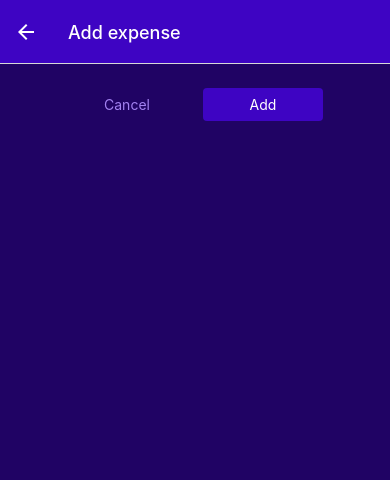
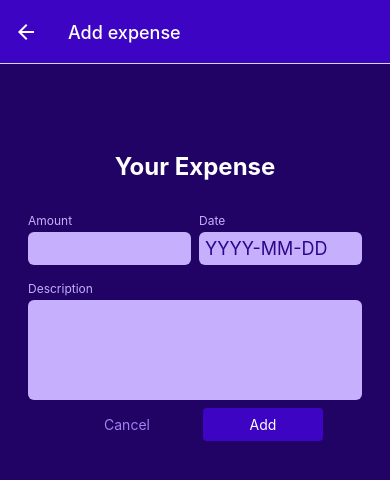
Before and after one commit to zapron/expense-tracker, a React Native app: screen /ManageExpense in a window 390 px wide. Shown: the top 480 px of the page. Built offline with nearby package versions, Linux system fonts and the light colour scheme.

Commit message:
Added error validation

```diff
--- /dev/null
+++ b/components/ManageExpense/ExpenseForm.js
@@ -0,0 +1,155 @@
+import { Alert, StyleSheet, Text, View } from "react-native";
+import React, { useState } from "react";
+import Button from "../UI/Button";
+import Input from "./Input";
+import { getFormattedDate } from "../../util/date";
+import { GlobalStyles } from "../../constants/styles";
+
+const ExpenseForm = ({
+  onCancel,
+  onSubmit,
+  submitButtonLabel,
+  defaultValues,
+}) => {
+  const [inputs, setInputs] = useState({
+    amount: {
+      value: defaultValues?.amount.toString() || "",
+      isValid: true,
+    },
+    date: {
+      value: (defaultValues && getFormattedDate(defaultValues?.date)) || "",
+      isValid: true,
+    },
+    description: {
+      value: defaultValues?.description || "",
+      isValid: true,
+    },
+  });
+  function inputChangedHandler(inputIdentifier, enteredValue) {
+    setInputs((currentInputValues) => {
+      return {
+        ...currentInputValues,
+        [inputIdentifier]: { value: enteredValue, isValid: true },
+      };
+    });
+  }
+  function submitHandler() {
+    const expenseData = {
+      amount: +inputs.amount.value,
+      date: new Date(inputs.date.value),
+      description: inputs.description.value,
+    };
+
+    const amountIsValid = !isNaN(expenseData.amount) && expenseData.amount > 0;
+    const dateIsValid = expenseData.date.toString() !== "Invalid Date";
+    const descriptionIsValid = expenseData.description.trim().length > 0;
+    if (!amountIsValid || !dateIsValid || !descriptionIsValid) {
+      //   Alert.alert("Invalid input OR not all Fields are provided please check");
+
+      setInputs((currentInputs) => {
+        return {
+          amount: { value: currentInputs.amount.value, isValid: amountIsValid },
+          date: { value: currentInputs.date.value, isValid: dateIsValid },
+          description: {
+            value: currentInputs.description.value,
+            isValid: descriptionIsValid,
+          },
+        };
+      });
+      return;
+    }
+    onSubmit(expenseData);
+  }
+
+  const formIsInvalid =
+    !inputs.amount.isValid ||
+    !inputs.date.isValid ||
+    !inputs.description.isValid;
+
+  return (
+    <View style={styles.formStyle}>
+      <Text style={styles.title}>Your Expense</Text>
+      <View style={styles.inputsRow}>
+        <Input
+          label="Amount"
+          style={styles.rowInput}
+          invalid={!inputs.amount.isValid}
+          textInputConfig={{
+            keyboardType: "decimal-pad",
+            onChangeText: (enteredValue) => {
+              // this is working same as below ones
+              inputChangedHandler("amount", enteredValue);
+            },
+            // onChangeText: inputChangedHandler.bind(this, "amount"), // suggested in the course but above also works
+            value: inputs.amount.value,
+          }}
+        />
+        <Input
+          label="Date"
+          style={styles.rowInput}
+          invalid={!inputs.date.isValid}
+          textInputConfig={{
+            placeholder: `YYYY-MM-DD`,
+            maxLength: 10,
+            onChangeText: inputChangedHandler.bind(this, "date"),
+            value: inputs.date.value,
+          }}
+        />
+      </View>
+      <Input
+        label="Description"
+        invalid={!inputs.description.isValid}
+        textInputConfig={{
+          multiline: true,
+          numberOfLines: 3,
+          onChangeText: inputChangedHandler.bind(this, "description"),
+          value: inputs.description.value,
+        }}
+      />
+      {formIsInvalid && (
+        <Text style={styles.errorText}>
+          Invalid input values - please check entered data!
+        </Text>
+      )}
+      <View style={styles.buttonContainer}>
+        <Button mode="flat" onPress={onCancel} style={styles.button}>
+          Cancel
+        </Button>
+        <Button onPress={submitHandler} style={styles.button}>
+          {submitButtonLabel}
+        </Button>
+      </View>
+    </View>
+  );
+};
+
+export default ExpenseForm;
+
+const styles = StyleSheet.create({
+  formStyle: { marginTop: 40 },
+  title: {
+    fontSize: 24,
+    fontWeight: "bold",
+    color: "white",
+    marginVertical: 24,
+    textAlign: "center",
+  },
+  inputsRow: {
+    flexDirection: "row",
+    justifyContent: "space-between",
+  },
+  rowInput: {
+    flex: 1,
+  },
+  button: { minWidth: 120, marginHorizontal: 8 },
+  buttonContainer: {
+    flexDirection: "row",
+    justifyContent: "center",
+    alignItems: "center",
+  },
+  errorText: {
+    textAlign: "center",
+    margin: 8,
+    color: GlobalStyles.colors.error500,
+  },
+});
--- /dev/null
+++ b/components/ManageExpense/Input.js
@@ -0,0 +1,54 @@
+import { StyleSheet, Text, TextInput, View } from "react-native";
+import React from "react";
+import { GlobalStyles } from "../../constants/styles";
+
+const Input = ({ label, style, textInputConfig, invalid }) => {
+  let inputStyles = [styles.input];
+
+  if (textInputConfig && textInputConfig.multiline) {
+    inputStyles.push(styles.inputMultiline);
+  }
+  if (invalid) {
+    inputStyles.push(styles.invalidInput);
+  }
+  return (
+    <View style={[styles.inputContainer, style]}>
+      <Text style={[styles.label, invalid && styles.invalidLabel]}>
+        {label}
+      </Text>
+      <TextInput style={inputStyles} {...textInputConfig} />
+    </View>
+  );
+};
+
+export default Input;
+
+const styles = StyleSheet.create({
+  inputContainer: {
+    marginHorizontal: 4,
+    marginVertical: 8,
+  },
+  label: {
+    fontSize: 12,
+    color: GlobalStyles.colors.primary100,
+    marginBottom: 4,
+  },
+  input: {
+    color: GlobalStyles.colors.primary700,
+    backgroundColor: GlobalStyles.colors.primary100,
+    padding: 6,
+    borderRadius: 6,
+    fontSize: 18,
+  },
+  inputMultiline: {
+    minHeight: 100,
+    textAlignVertical: "top",
+  },
+
+  invalidLabel: {
+    color: GlobalStyles.colors.error500,
+  },
+  invalidInput: {
+    backgroundColor: GlobalStyles.colors.error50,
+  },
+});
--- a/screens/ManageExpense.js
+++ b/screens/ManageExpense.js
@@ -1,9 +1,10 @@
-import { StyleSheet, Text, View } from "react-native";
+import { StyleSheet, Text, TextInput, View } from "react-native";
 import React, { useLayoutEffect, useContext } from "react";
 import IconButton from "../components/UI/IconButton";
 import { GlobalStyles } from "../constants/styles";
 import Button from "../components/UI/Button";
 import { ExpensesContext } from "../store/expenses-context";
+import ExpenseForm from "../components/ManageExpense/ExpenseForm";
 
 const ManageExpense = ({ route, navigation }) => {
   const editedExpenseId = route.params?.expenseId;
@@ -16,6 +17,9 @@ const ManageExpense = ({ route, navigation }) => {
   }, [navigation, isEditing]);
 
   const expenseCtx = useContext(ExpensesContext);
+  const selectedExpense = expenseCtx.expenses.find(
+    (expense) => expense.id === editedExpenseId
+  );
 
   function deleteExpenseHandler() {
     expenseCtx.deleteExpense(editedExpenseId);
@@ -24,32 +28,22 @@ const ManageExpense = ({ route, navigation }) => {
   function cancelHandler() {
     navigation.goBack();
   }
-  function confirmHandler() {
+  function confirmHandler(expenseData) {
     if (isEditing) {
-      expenseCtx.updateExpense(editedExpenseId, {
-        description: "description from UPDATE",
-        amount: 5600.0,
-        date: new Date("2022-03-19"),
-      });
+      expenseCtx.updateExpense(editedExpenseId, expenseData);
     } else {
-      expenseCtx.addExpense({
-        description: "description from ADD",
-        amount: 500.0,
-        date: new Date("2022-03-28"),
-      });
+      expenseCtx.addExpense(expenseData);
     }
     navigation.goBack();
   }
   return (
     <View style={styles.container}>
-      <View style={styles.buttonContainer}>
-        <Button mode="flat" onPress={cancelHandler} style={styles.button}>
-          Cancel
-        </Button>
-        <Button onPress={confirmHandler} style={styles.button}>
-          {isEditing ? "Update" : "Add"}
-        </Button>
-      </View>
+      <ExpenseForm
+        onSubmit={confirmHandler}
+        onCancel={cancelHandler}
+        defaultValues={selectedExpense}
+        submitButtonLabel={isEditing ? "Update" : "Add"}
+      />
       {isEditing && (
         <View style={styles.deleteContainer}>
           <IconButton
@@ -79,10 +73,10 @@ const styles = StyleSheet.create({
     borderTopColor: GlobalStyles.colors.primary200,
     alignItems: "center",
   },
-  button: { minWidth: 120, marginHorizontal: 8 },
-  buttonContainer: {
-    flexDirection: "row",
-    justifyContent: "center",
-    alignItems: "center",
-  },
+  // button: { minWidth: 120, marginHorizontal: 8 },
+  // buttonContainer: {
+  //   flexDirection: "row",
+  //   justifyContent: "center",
+  //   alignItems: "center",
+  // },
 });
--- a/util/date.js
+++ b/util/date.js
@@ -1,5 +1,5 @@
 export function getFormattedDate(date) {
-  return `${date.getFullYear()}-${date.getMonth() + 1}-${date.getDate()}`;
+  return date.toISOString().slice(0, 10);
 }
 
 export function getDateMinusDays(date, days) {
```
